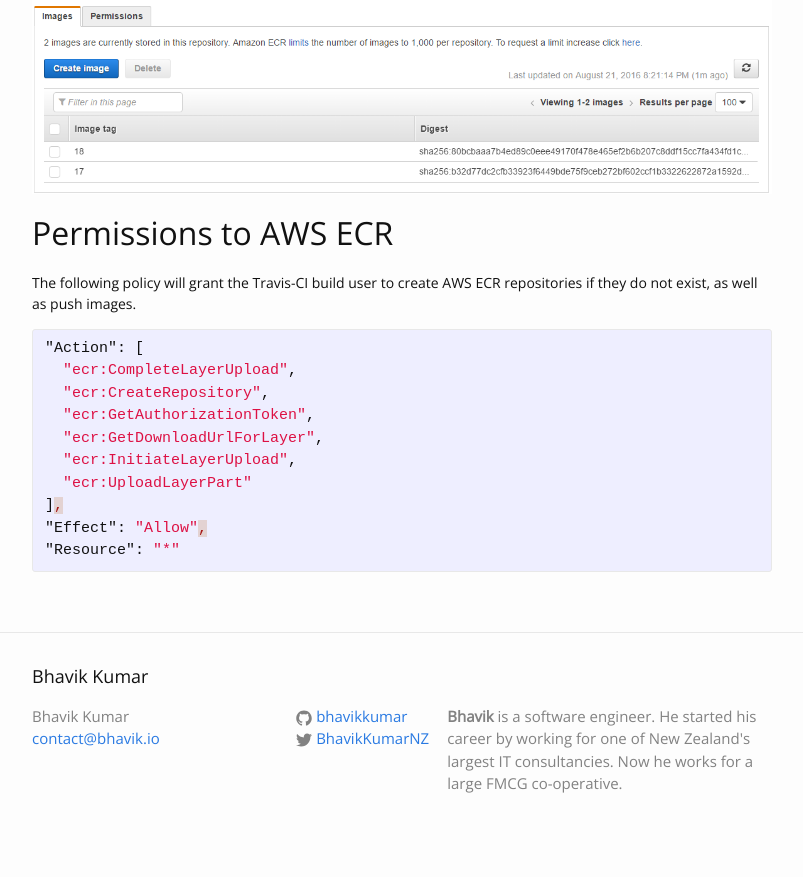
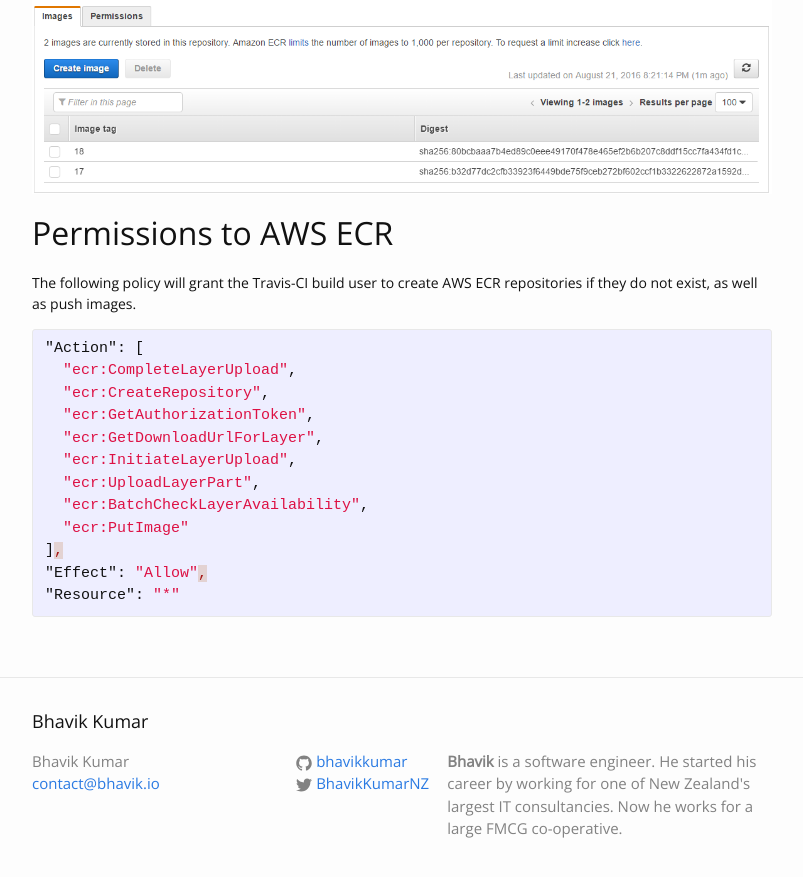
Before and after one commit to bhavikkumar/bhavik.io, a Jekyll site: the page built from _posts/2016-08-23-travis-ci-upload-docker-image-to-aws-ecr.md, in a window 1280 px wide and 900 px high, scrolled down 1180 px. Shown: the top 877 px of the window, without its empty margins (238-1041 px from the left). Built offline with Jekyll 4.4.1, drawn with Linux system fonts in a browser that asks for light colours; comment, search, counter and statistics services are not loaded; before the commit the page ends 2035 px from its top, so only the background shows below that.

Commit message:
Update ECR permissions based on feedback

```diff
--- a/_posts/2016-08-23-travis-ci-upload-docker-image-to-aws-ecr.md
+++ b/_posts/2016-08-23-travis-ci-upload-docker-image-to-aws-ecr.md
@@ -45,7 +45,9 @@
   "ecr:GetAuthorizationToken",
   "ecr:GetDownloadUrlForLayer",
   "ecr:InitiateLayerUpload",
-  "ecr:UploadLayerPart"
+  "ecr:UploadLayerPart",
+  "ecr:BatchCheckLayerAvailability",
+  "ecr:PutImage"
 ],
 "Effect": "Allow",
 "Resource": "*"
```
